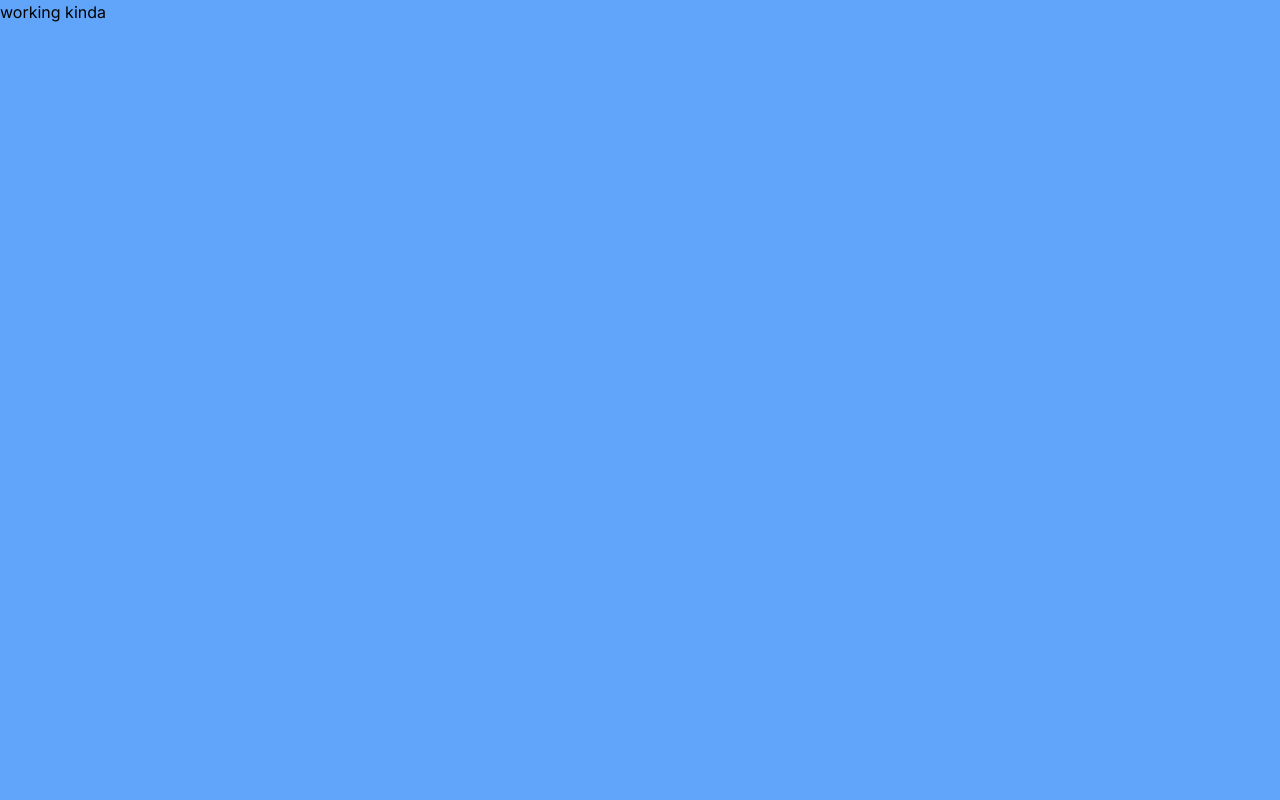
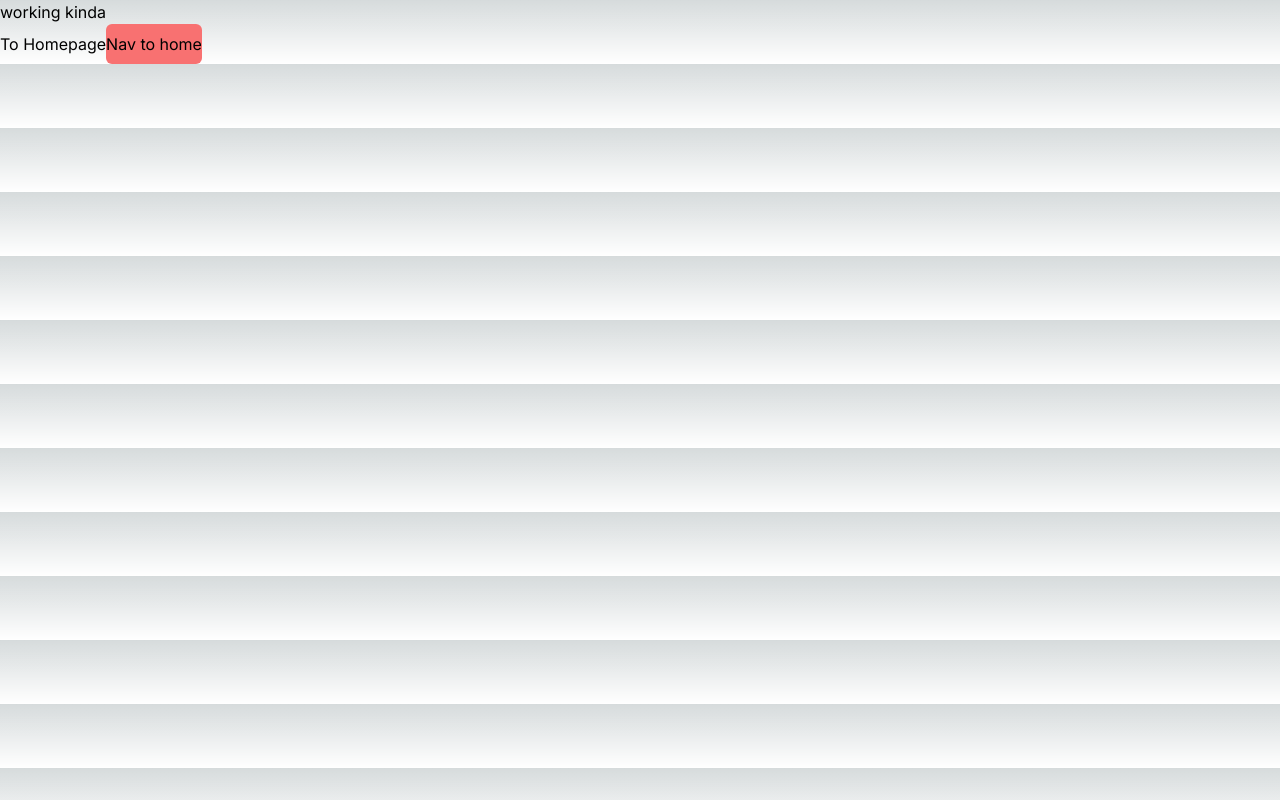
Before and after one commit to ChristopherRdeKoker/khotso-2023, a Next.js app: page / in a window 1280 px wide. Built offline with nearby package versions, Linux system fonts and the light colour scheme.

Commit message:
created a few placeholder components

```diff
--- /dev/null
+++ b/app/LoginForm.tsx
@@ -0,0 +1,21 @@
+"use client";
+import { Paper } from "@/component/Paper";
+import Link from "next/link";
+import { useRouter } from "next/navigation";
+
+export function LoginForm() {
+  const Router = useRouter();
+  const handleSubmit = () => {
+    Router.push("/home");
+  };
+
+  return (
+    <Paper>
+      <p>working kinda</p>
+      <Link href="/home">To Homepage</Link>
+      <button onClick={handleSubmit} className="h-10 bg-red-400 rounded-md">
+        Nav to home
+      </button>
+    </Paper>
+  );
+}
--- /dev/null
+++ b/app/home/HomeForm.tsx
@@ -0,0 +1,9 @@
+"use client";
+export function HomeForm() {
+  return (
+    <div>
+      <p>Homepage </p>
+      <button onClick={() => window.history.back()}>Back</button>
+    </div>
+  );
+}
--- a/app/page.tsx
+++ b/app/page.tsx
@@ -1,9 +1,10 @@
+import { AppLayout } from "@/component/AppLayout";
+import { LoginForm } from "./LoginForm";
+
 export default function Home() {
   return (
-    <main className="flex flex-col w-full min-h-screen bg-blue-400">
-      <div>
-        <p>working kinda</p>
-      </div>
-    </main>
+    <AppLayout>
+      <LoginForm />
+    </AppLayout>
   );
 }
--- /dev/null
+++ b/component/AppLayout.tsx
@@ -0,0 +1,8 @@
+"use client";
+
+type AppLayoutProps = {
+  children: React.ReactNode;
+};
+export function AppLayout({ children }: AppLayoutProps) {
+  return <div className=" flex flex-col w-full min-h-screen bg-blue-400 ">{children}</div>;
+}
--- /dev/null
+++ b/component/Paper.tsx
@@ -0,0 +1,8 @@
+"use client";
+
+type PaperProps = {
+  children: React.ReactNode;
+};
+export function Paper({ children }: PaperProps) {
+  return <div className="w-fit h-fit p-4 rounded-md shadow-md shadow-black bg-white">{children}</div>;
+}
```
Also changed, not shown: app/globals.css (+1 -6 lines), component/Navbar.tsx (added, +9 -0 lines).
